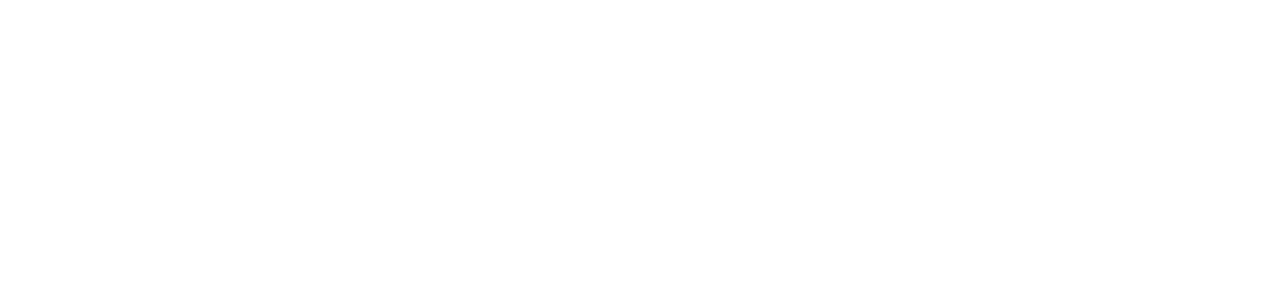
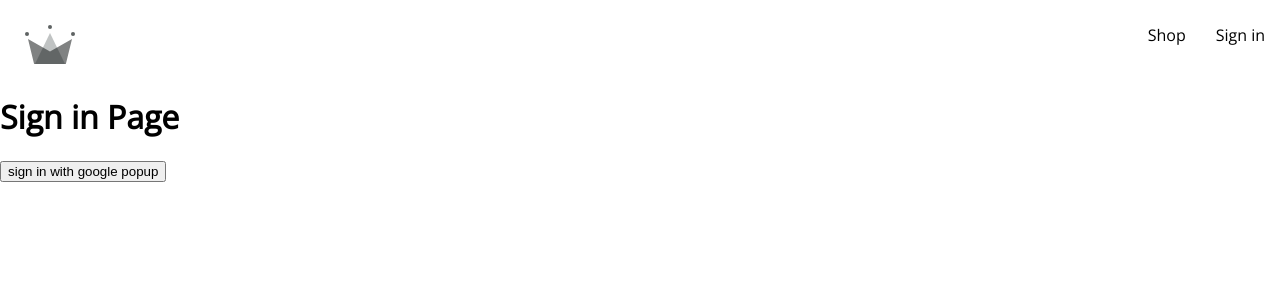
Before and after one commit to kapsakrisz/pcworld, a React (Create React App) app: page /sign-In in a window 1280 px wide. Before the commit this address had no page. Shown: the top 300 px of the page. Built offline with nearby package versions, Linux system fonts and the light colour scheme.

Commit message:
firebase1

```diff
--- a/package.json
+++ b/package.json
@@ -6,6 +6,7 @@
     "@testing-library/jest-dom": "^5.16.5",
     "@testing-library/react": "^13.4.0",
     "@testing-library/user-event": "^13.5.0",
+    "firebase": "^9.17.1",
     "react": "^18.2.0",
     "react-dom": "^18.2.0",
     "react-router-dom": "^6.8.1",
--- a/src/App.js
+++ b/src/App.js
@@ -2,7 +2,7 @@
 import Home from './routes/home/home.component';
 
 import Navigation from './routes/navigation/navigation.component'
-
+import SignIn from './routes/sign-in/sign-in.component'
 
 
 const Shop =() => {
@@ -15,6 +15,7 @@
 <Route path='/' element={<Navigation/>}>
 <Route index element={<Home/>} />
 <Route path='shop' element={<Shop/>} />
+<Route path='sign-In' element={<SignIn/>} />
 </Route>
 </Routes>
 
--- a/src/index.scss
+++ b/src/index.scss
@@ -10,3 +10,11 @@
   font-family: source-code-pro, Menlo, Monaco, Consolas, 'Courier New',
     monospace;
 }
+
+a {
+  text-decoration: none;
+  color:black
+}
+* {
+  box-sizing: border-box;
+}
--- a/src/routes/navigation/navigation.component.jsx
+++ b/src/routes/navigation/navigation.component.jsx
@@ -1,6 +1,7 @@
 import {Outlet,Link} from 'react-router-dom';
 import {Fragment} from 'react'
 import {ReactComponent as PcwLogo} from '../../assets/crown.svg'
+import './navigation.style.scss'
 const Navigation = ()=> {
     return (
         <Fragment>
@@ -10,9 +11,13 @@
 
             </Link>
                 <div className='nav-links-container'>
-                    <Link classname='nav-link' to='/shop'>
+                    <Link className='nav-link' to='/shop'>
                     Shop
                     </Link>
+                    <Link className='nav-link' to='/sign-in'>
+                    Sign in
+                    </Link>
+
                 </div>
             </div>
             <Outlet />
--- /dev/null
+++ b/src/routes/navigation/navigation.style.scss
@@ -0,0 +1,4 @@
+.navigation { height: 70px; width: 100%; display: flex; justify-content: space-between; margin-bottom: 25px;
+ .logo-container { height: 100%; width: 70px; padding: 25px; }
+ .nav-links-container { width: 50%; height: 100%; display: flex; align-items: center; justify-content: flex-end;
+    .nav-link { padding: 10px 15px; cursor: pointer; } } }
--- /dev/null
+++ b/src/routes/sign-in/sign-in.component.jsx
@@ -0,0 +1,20 @@
+import { signInWithGooglePopup } from "../../utils/firebase.utils"
+
+
+const SignIn =() => {
+const logGoogleUser =async () => {
+    const response = await signInWithGooglePopup();
+    console.log(response);
+}
+
+    return (
+        <div>
+            <h1>Sign in Page</h1>
+            <button onClick={logGoogleUser}>
+                sign in with google popup
+            </button>
+        </div>
+    )
+}
+
+export default SignIn
--- /dev/null
+++ b/src/utils/firebase.utils.js
@@ -0,0 +1,21 @@
+import {initializeApp} from 'firebase/app';
+import {getAuth,signInWithPopup,signInWithRedirect,GoogleAuthProvider,}from 'firebase/auth'
+const firebaseConfig = {
+    apiKey: "AIzaSyDjDbPwTQu8jixae2XkZcvgzJfOtyZasH4",
+    authDomain: "pcworld-ad358.firebaseapp.com",
+    projectId: "pcworld-ad358",
+    storageBucket: "pcworld-ad358.appspot.com",
+    messagingSenderId: "899817151544",
+    appId: "1:899817151544:web:64b7176fdc14bd3bc6dacd"
+  };
+
+
+  const firebaseApp = initializeApp(firebaseConfig);
+  const provider = new GoogleAuthProvider();
+
+  provider.setCustomParameters({
+    prompt:"select_account"
+  });
+
+  export const auth = getAuth();
+  export const signInWithGooglePopup = () =>signInWithPopup(auth,provider);
```
Also changed, not shown: 2 other files (tests, documents, lock files or other folders).
